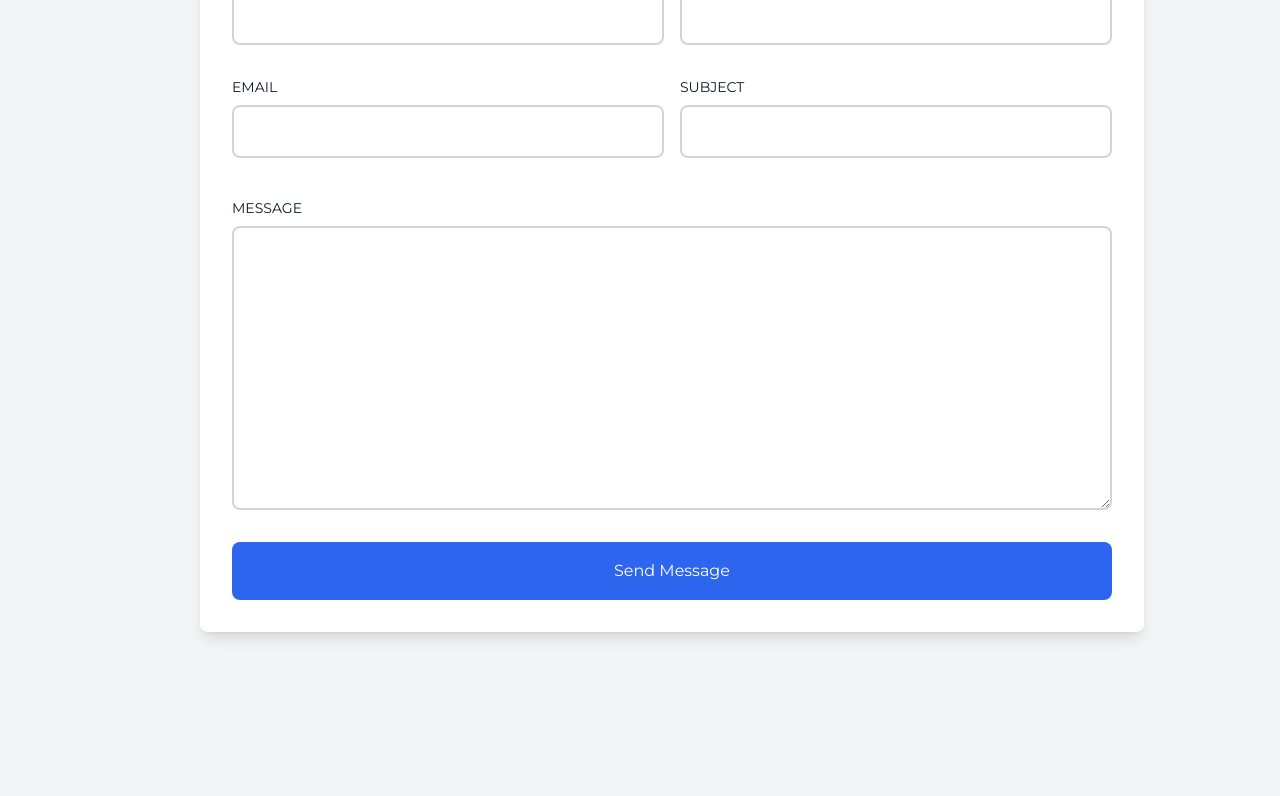
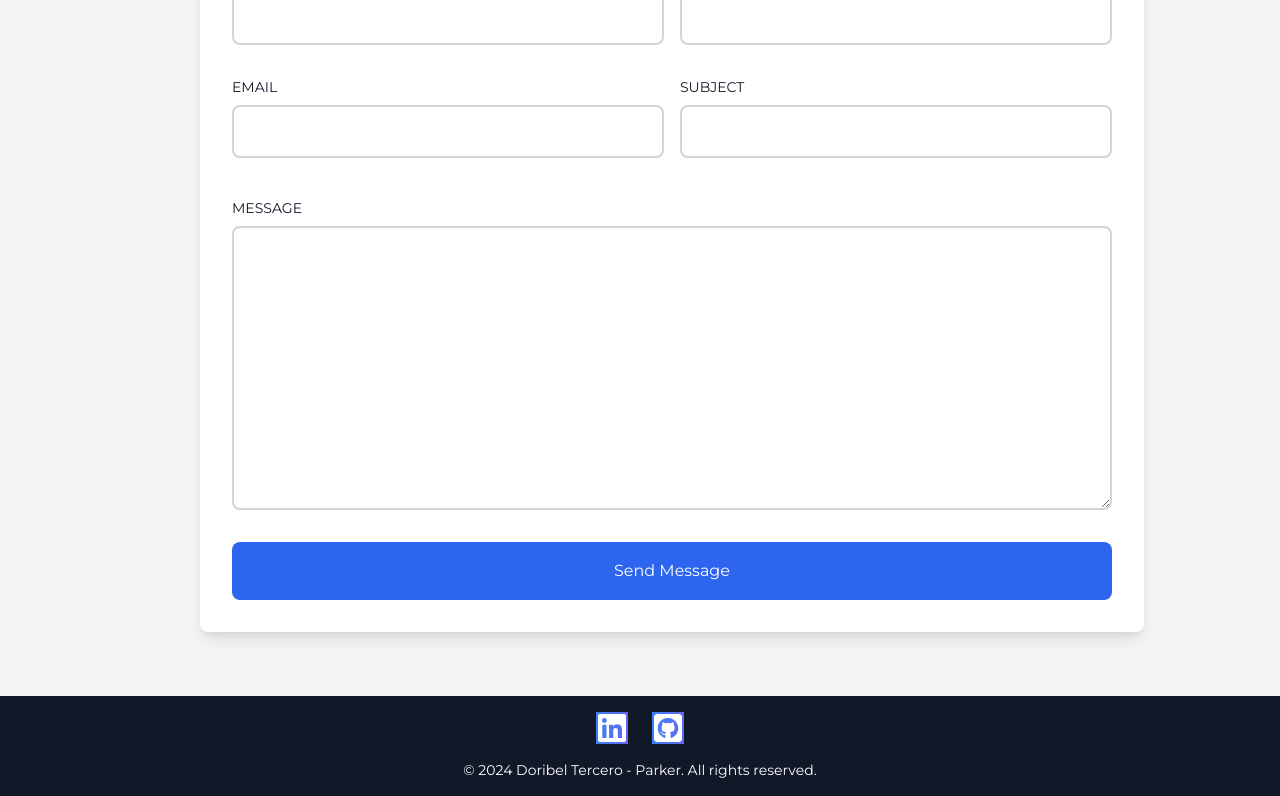
Before and after one commit to dterceroparker/doribel-react-portfolio, a React (Vite) app: page / in a window 1280 px wide. Shown: the part 3701-4497 px from the top of the page. Before the commit the page ends 4397 px from the top, so only its background shows below. Built offline with nearby package versions, Linux system fonts and the light colour scheme.

Commit message:
add footer component and motion package

```diff
--- a/package.json
+++ b/package.json
@@ -10,6 +10,7 @@
     "preview": "vite preview"
   },
   "dependencies": {
+    "framer-motion": "^11.3.30",
     "prop-types": "^15.8.1",
     "react": "^18.2.0",
     "react-dom": "^18.2.0",
--- a/src/App.jsx
+++ b/src/App.jsx
@@ -3,7 +3,7 @@ import Landing from './pages/Landing.jsx'
 import About from './pages/About.jsx'
 import Projects from './pages/Projects.jsx'
 import Contact from './pages/Contact.jsx'
-// import Resume from './pages/Resume.jsx'
+import Footer from './components/Footer.jsx'
 
 const App = () => {
   return (
@@ -13,7 +13,7 @@ const App = () => {
       <About />
       <Projects />
       <Contact />
-      {/* <Resume /> */}
+      <Footer />
     </>
   )
 }
--- /dev/null
+++ b/src/components/Footer.jsx
@@ -0,0 +1,35 @@
+import { motion } from 'framer-motion';
+import { FaGithubSquare, FaLinkedin } from 'react-icons/fa';
+
+const Footer = () => {
+  return (
+    <motion.footer
+      initial={{ opacity: 0, y: 20 }}
+      animate={{ opacity: 1, y: 0 }}
+      transition={{ duration: 0.8, ease: 'easeOut' }}
+      className="w-full p-4 text-center bg-gray-900 text-white"
+    >
+      <div className="flex justify-center space-x-6">
+        <a
+          href="https://www.linkedin.com/in/doribelt-p"
+          target="_blank"
+          rel="noopener noreferrer"
+          className="hover:text-indigo-400 transition-colors duration-300"
+        >
+          <FaLinkedin className="w-8 h-8" />
+        </a>
+        <a
+          href="https://github.com/dterceroparker"
+          target="_blank"
+          rel="noopener noreferrer"
+          className="hover:text-gray-400 transition-colors duration-300"
+        >
+          <FaGithubSquare className="w-8 h-8" />
+        </a>
+      </div>
+      <p className="mt-4 text-sm">&copy; 2024 Doribel Tercero - Parker. All rights reserved.</p>
+    </motion.footer>
+  );
+}
+
+export default Footer;
--- a/src/pages/Resume.jsx
+++ /dev/null
@@ -1,7 +0,0 @@
-const Resume = () => {
-  return (
-    <h1>Resume</h1>
-  )
-}
-
-export default Resume
```
Also changed, not shown: 1 other file (tests, documents, lock files or other folders).
